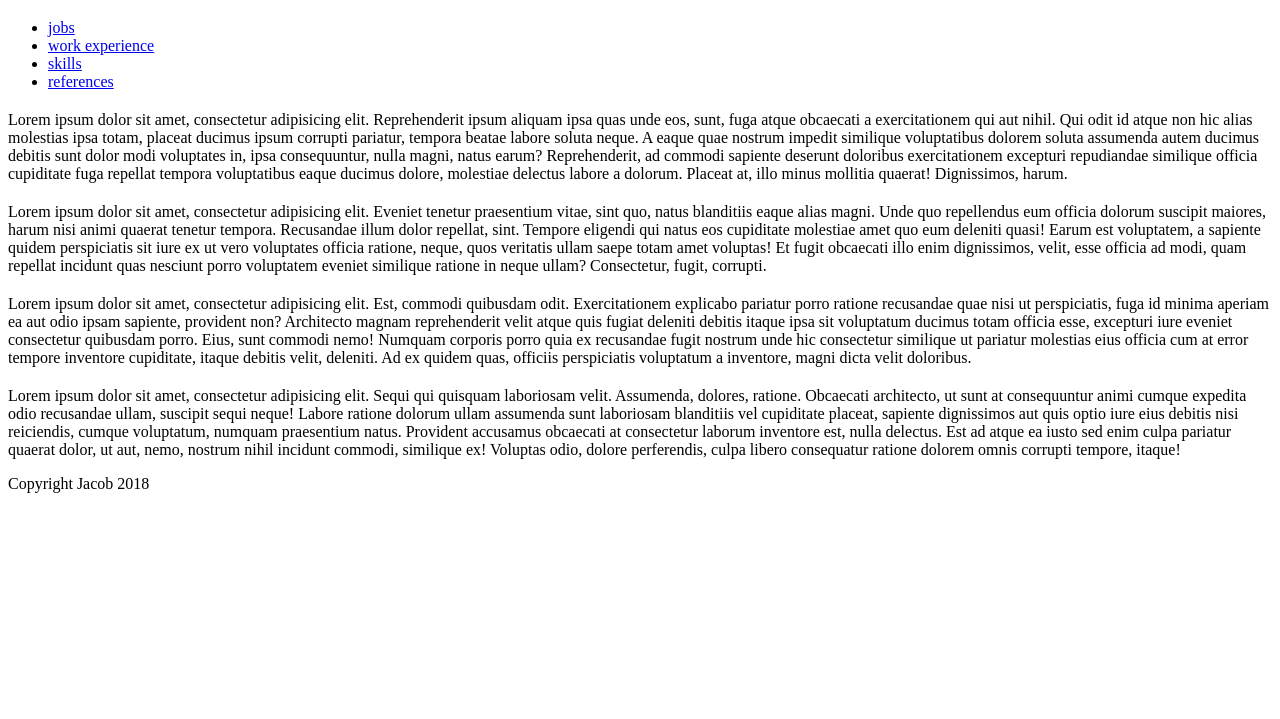
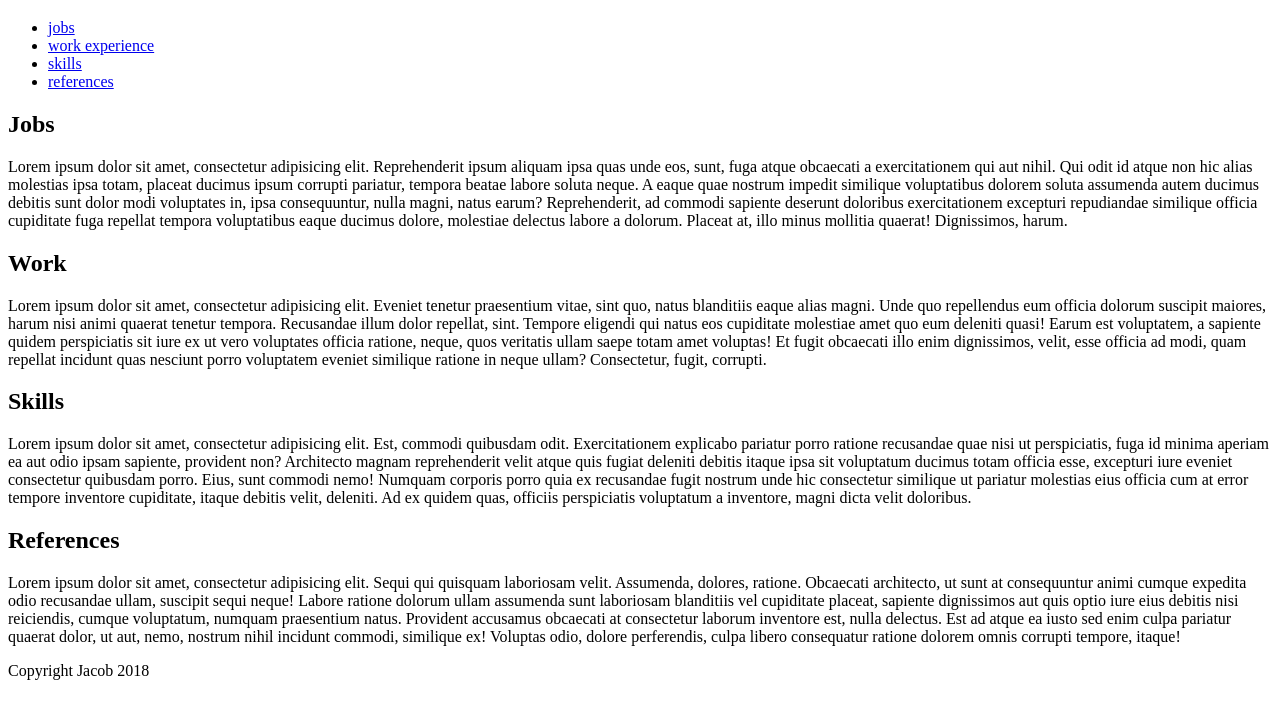
Before and after one commit to Jacob345/website, a plain HTML site: page index.html in a window 1280 px wide. Shown: the part 61-780 px from the top of the page. Drawn offline with Linux system fonts and the light colour scheme.

Commit message:
Add files via upload
hugiyti

```diff
--- a/index.html
+++ b/index.html
@@ -24,19 +24,19 @@
 
 	<section>
 		<article>
-			<h2 id="jobs"></h2>
+			<h2 id="jobs">Jobs</h2>
 			<p>Lorem ipsum dolor sit amet, consectetur adipisicing elit. Reprehenderit ipsum aliquam ipsa quas unde eos, sunt, fuga atque obcaecati a exercitationem qui aut nihil. Qui odit id atque non hic alias molestias ipsa totam, placeat ducimus ipsum corrupti pariatur, tempora beatae labore soluta neque. A eaque quae nostrum impedit similique voluptatibus dolorem soluta assumenda autem ducimus debitis sunt dolor modi voluptates in, ipsa consequuntur, nulla magni, natus earum? Reprehenderit, ad commodi sapiente deserunt doloribus exercitationem excepturi repudiandae similique officia cupiditate fuga repellat tempora voluptatibus eaque ducimus dolore, molestiae delectus labore a dolorum. Placeat at, illo minus mollitia quaerat! Dignissimos, harum.</p>
 		</article>
 		<article>
-			<h2 id="work"></h2>
+			<h2 id="work">Work</h2>
 			<p>Lorem ipsum dolor sit amet, consectetur adipisicing elit. Eveniet tenetur praesentium vitae, sint quo, natus blanditiis eaque alias magni. Unde quo repellendus eum officia dolorum suscipit maiores, harum nisi animi quaerat tenetur tempora. Recusandae illum dolor repellat, sint. Tempore eligendi qui natus eos cupiditate molestiae amet quo eum deleniti quasi! Earum est voluptatem, a sapiente quidem perspiciatis sit iure ex ut vero voluptates officia ratione, neque, quos veritatis ullam saepe totam amet voluptas! Et fugit obcaecati illo enim dignissimos, velit, esse officia ad modi, quam repellat incidunt quas nesciunt porro voluptatem eveniet similique ratione in neque ullam? Consectetur, fugit, corrupti.</p>
 		</article>
 		<article>
-			<h2 id="skills"></h2>
+			<h2 id="skills">Skills</h2>
 			<p>Lorem ipsum dolor sit amet, consectetur adipisicing elit. Est, commodi quibusdam odit. Exercitationem explicabo pariatur porro ratione recusandae quae nisi ut perspiciatis, fuga id minima aperiam ea aut odio ipsam sapiente, provident non? Architecto magnam reprehenderit velit atque quis fugiat deleniti debitis itaque ipsa sit voluptatum ducimus totam officia esse, excepturi iure eveniet consectetur quibusdam porro. Eius, sunt commodi nemo! Numquam corporis porro quia ex recusandae fugit nostrum unde hic consectetur similique ut pariatur molestias eius officia cum at error tempore inventore cupiditate, itaque debitis velit, deleniti. Ad ex quidem quas, officiis perspiciatis voluptatum a inventore, magni dicta velit doloribus.</p>
 		</article>
 		<article>
-			<h2 id="refs"></h2>
+			<h2 id="refs">References</h2>
 			<p>Lorem ipsum dolor sit amet, consectetur adipisicing elit. Sequi qui quisquam laboriosam velit. Assumenda, dolores, ratione. Obcaecati architecto, ut sunt at consequuntur animi cumque expedita odio recusandae ullam, suscipit sequi neque! Labore ratione dolorum ullam assumenda sunt laboriosam blanditiis vel cupiditate placeat, sapiente dignissimos aut quis optio iure eius debitis nisi reiciendis, cumque voluptatum, numquam praesentium natus. Provident accusamus obcaecati at consectetur laborum inventore est, nulla delectus. Est ad atque ea iusto sed enim culpa pariatur quaerat dolor, ut aut, nemo, nostrum nihil incidunt commodi, similique ex! Voluptas odio, dolore perferendis, culpa libero consequatur ratione dolorem omnis corrupti tempore, itaque!</p>
 		</article>
 	</section>
```
